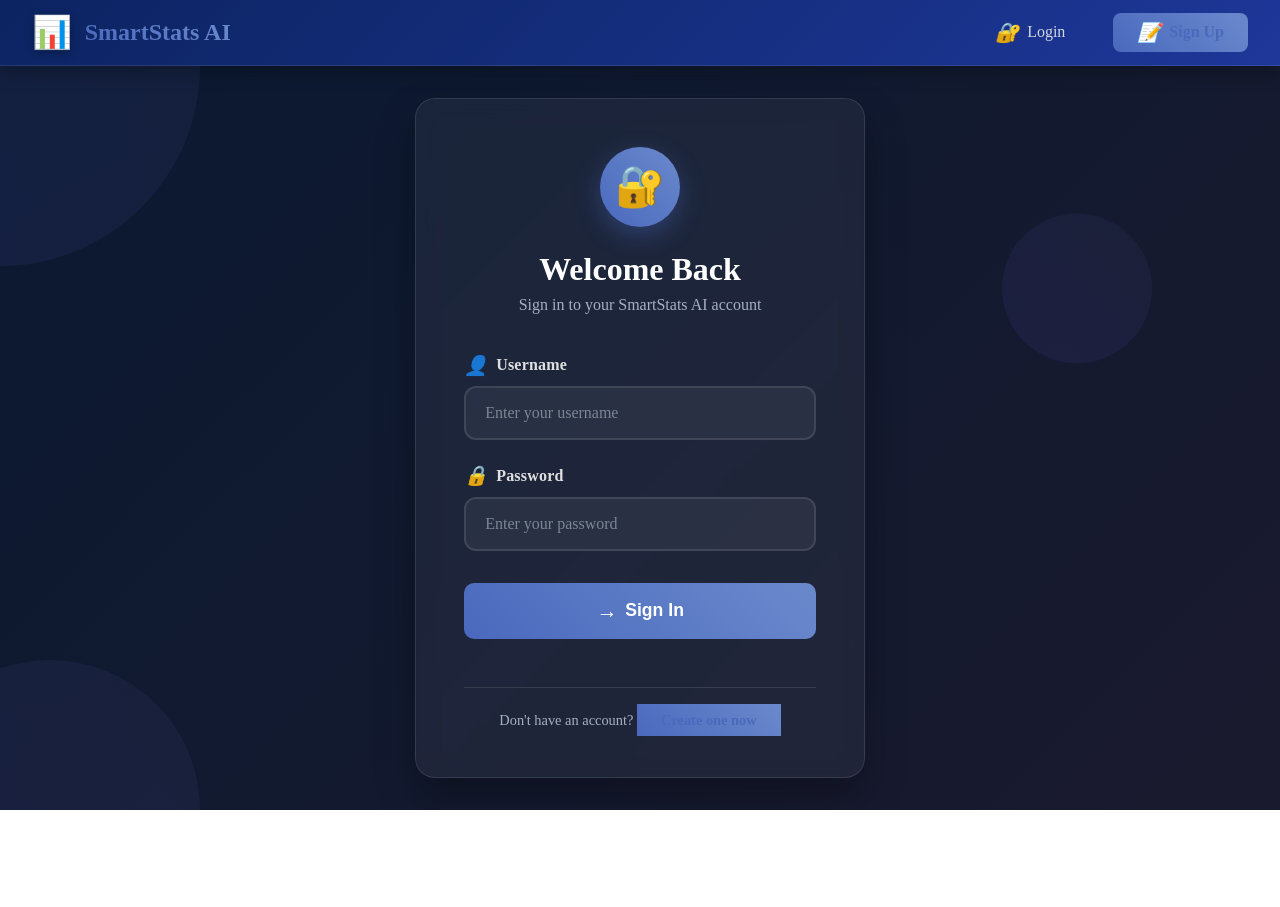
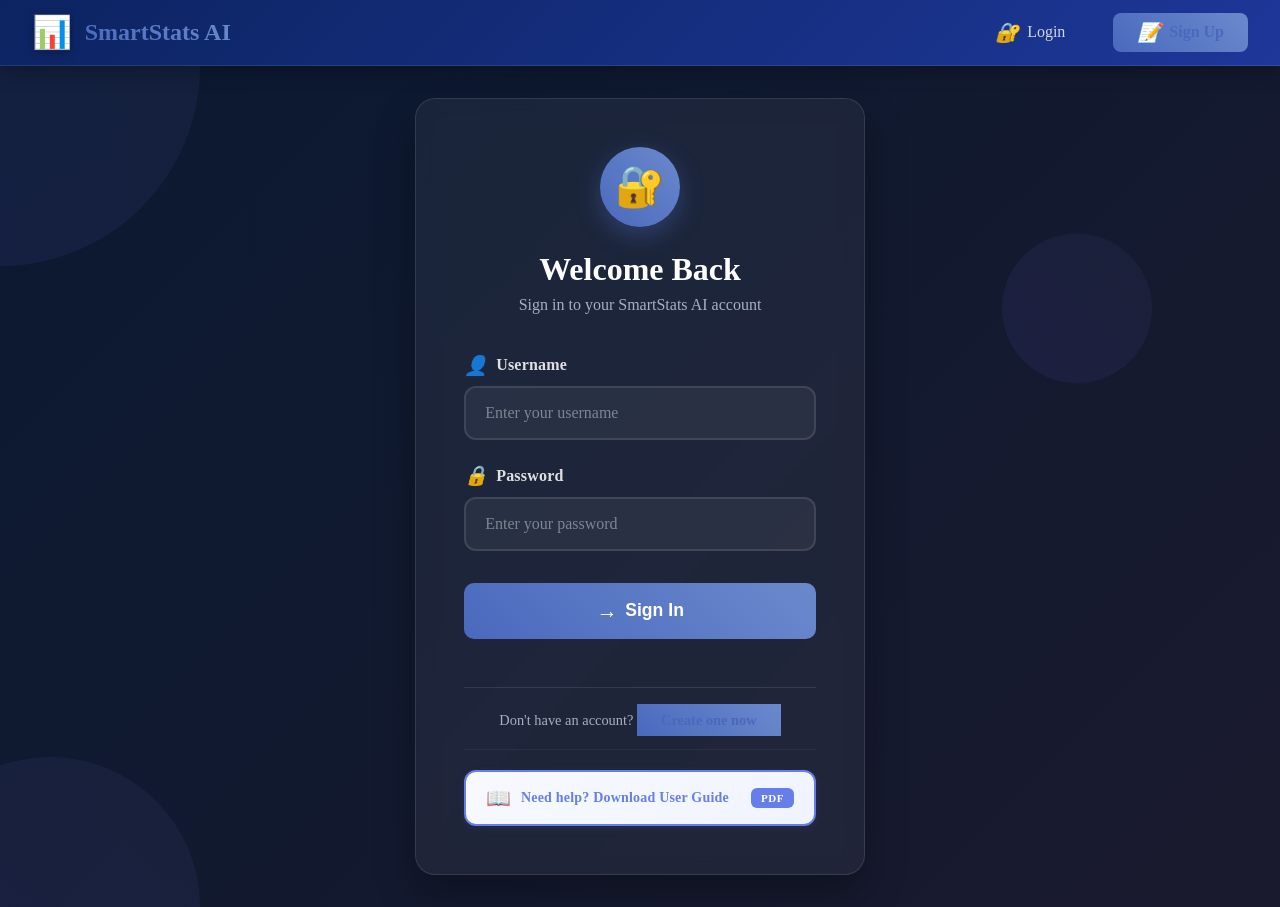
Before and after one commit to azmi-adan/smart-stats, a React (Create React App) app in the folder frontend/: page /login in a window 1280 px wide. Before the commit the page ends 810 px from the top, so only its background shows below. Built offline with nearby package versions, Linux system fonts and the light colour scheme.

Commit message:
documentation

```diff
--- a/frontend/public/index.html
+++ b/frontend/public/index.html
@@ -24,7 +24,7 @@
       work correctly both with client-side routing and a non-root public URL.
       Learn how to configure a non-root public URL by running `npm run build`.
     -->
-    <title>React App</title>
+    <title>SmartStats</title>
   </head>
   <body>
     <noscript>You need to enable JavaScript to run this app.</noscript>
--- a/frontend/src/components/Login.js
+++ b/frontend/src/components/Login.js
@@ -136,6 +136,20 @@
                 Create one now
               </Link>
             </p>
+
+            {/* User Guide Download Link */}
+            <div className="user-guide-link-container">
+              <a
+                href="/📊 SmartStats AI.pdf"
+                download="SmartStats_User_Guide.pdf"
+                className="guide-download-link"
+                title="Download comprehensive user guide (PDF)"
+              >
+                <span className="guide-icon">📖</span>
+                <span className="guide-text">Need help? Download User Guide</span>
+                <span className="guide-badge">PDF</span>
+              </a>
+            </div>
           </div>
         </form>
       </div>
--- a/frontend/src/styles/login.css
+++ b/frontend/src/styles/login.css
@@ -239,3 +239,87 @@
     font-size: 2rem;
   }
 }
+/* User Guide Link - Clean Version (Inside Login Footer) */
+
+.user-guide-link-container {
+  margin-top: 20px;
+  padding-top: 20px;
+  border-top: 1px solid rgba(102, 126, 234, 0.1);
+}
+
+.guide-download-link {
+  display: flex;
+  align-items: center;
+  justify-content: center;
+  gap: 10px;
+  padding: 14px 20px;
+  background: linear-gradient(135deg, #f8f9ff 0%, #f0f4ff 100%);
+  border: 2px solid #667eea;
+  color: #667eea;
+  text-decoration: none;
+  border-radius: 12px;
+  font-size: 14px;
+  font-weight: 600;
+  transition: all 0.3s ease;
+  width: 100%;
+  box-shadow: 0 2px 8px rgba(102, 126, 234, 0.1);
+}
+
+.guide-download-link:hover {
+  background: linear-gradient(135deg, #667eea 0%, #764ba2 100%);
+  color: white;
+  transform: translateY(-2px);
+  box-shadow: 0 4px 12px rgba(102, 126, 234, 0.3);
+}
+
+.guide-download-link:hover .guide-badge {
+  background: rgba(255, 255, 255, 0.3);
+  color: white;
+}
+
+.guide-icon {
+  font-size: 20px;
+}
+
+.guide-text {
+  flex: 1;
+  text-align: left;
+  letter-spacing: 0.2px;
+}
+
+.guide-badge {
+  background: #667eea;
+  color: white;
+  padding: 4px 10px;
+  border-radius: 6px;
+  font-size: 11px;
+  font-weight: 700;
+  letter-spacing: 0.5px;
+  transition: all 0.3s ease;
+}
+
+/* Mobile Responsive */
+@media (max-width: 480px) {
+  .user-guide-link-container {
+    margin-top: 16px;
+    padding-top: 16px;
+  }
+
+  .guide-download-link {
+    padding: 12px 16px;
+    font-size: 13px;
+  }
+
+  .guide-icon {
+    font-size: 18px;
+  }
+
+  .guide-text {
+    font-size: 13px;
+  }
+
+  .guide-badge {
+    font-size: 10px;
+    padding: 3px 8px;
+  }
+}
```
Also changed, not shown: 1 other file (tests, documents, lock files or other folders).
